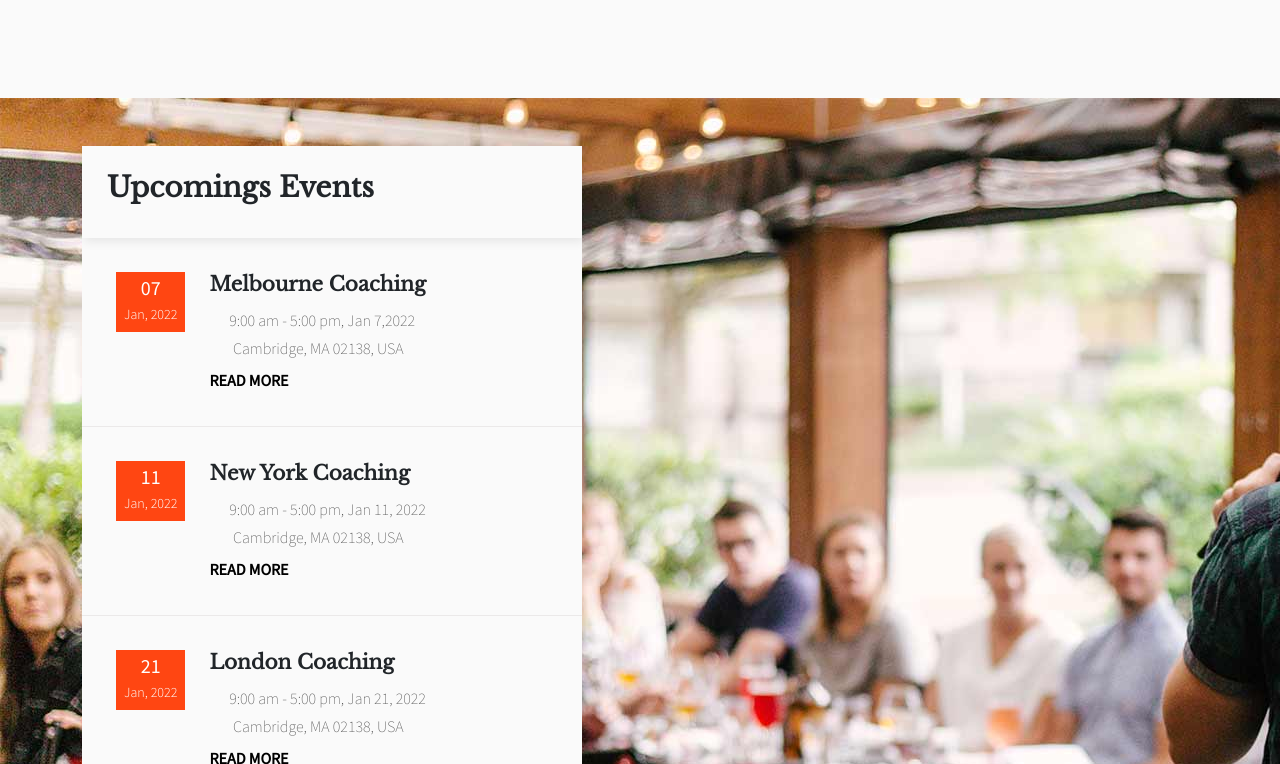
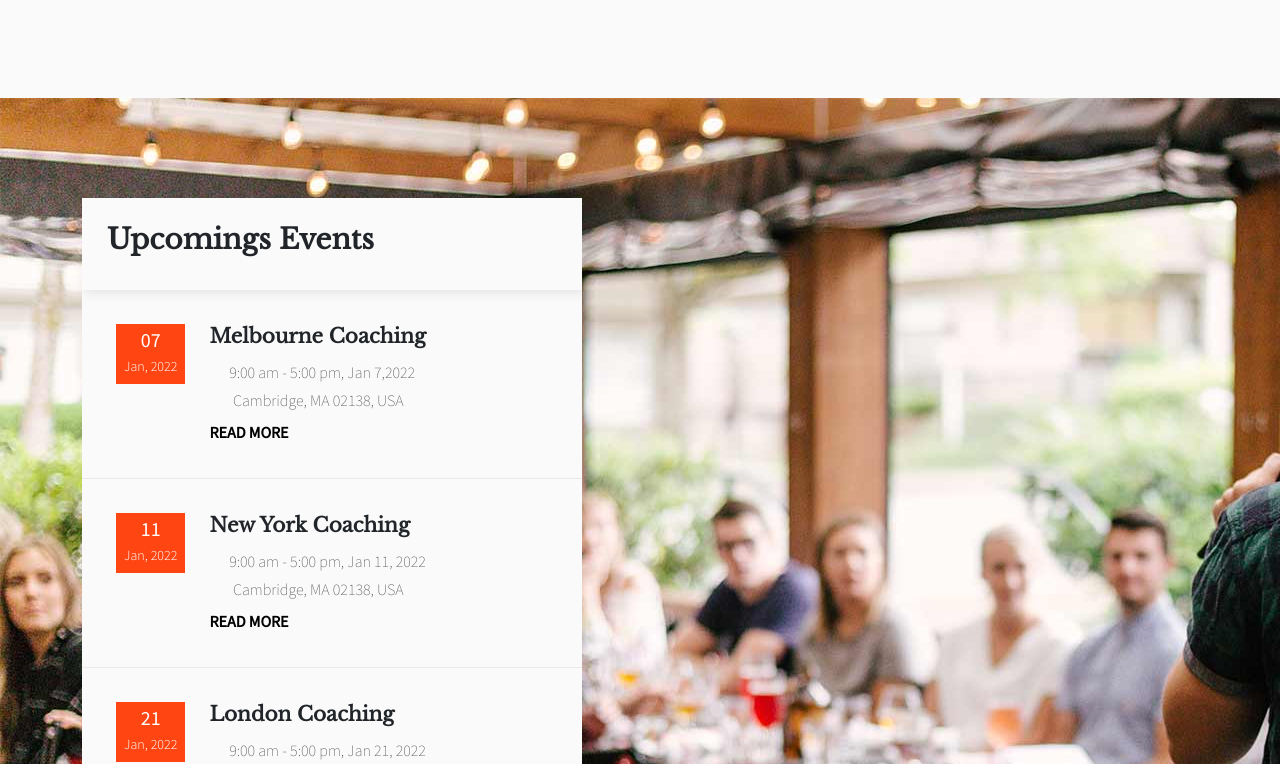
Before and after one commit to raffaelecapaldo/proj-html-vuejs, a Vue app: page / in a window 1280 px wide. Shown: the part 2196-2960 px from the top of the page. Built offline with nearby package versions, Linux system fonts and the light colour scheme; a web font is replaced by a local one.

Commit message:
Add Hover event

```diff
--- a/src/components/Main.vue
+++ b/src/components/Main.vue
@@ -26,6 +26,7 @@
                     <Events :events="events" />
                 </div>
             </div>
+            <div class="leader"></div>
 
         </div>
     </main>
--- a/src/components/sub/Events.vue
+++ b/src/components/sub/Events.vue
@@ -1,5 +1,5 @@
 <template>
-    <div class="events-container pt-5">
+    <div class="events-container">
         <div class="title">
             <h2 class="black-title fs-3">Upcomings Events</h2>
         </div>
@@ -36,7 +36,8 @@
     z-index: 1000;
 }
 .events-container {
-    width: 500px;;
+    width: 500px;
+    padding-top:100px;
 }
 
 .event-info {
@@ -65,5 +66,11 @@
         font-weight: bold;
         padding-top:px;
     }
+    h3 {
+        cursor:pointer;
+        &:hover {
+            color:$orange;
+        }
+    }
 }
 </style>
```
